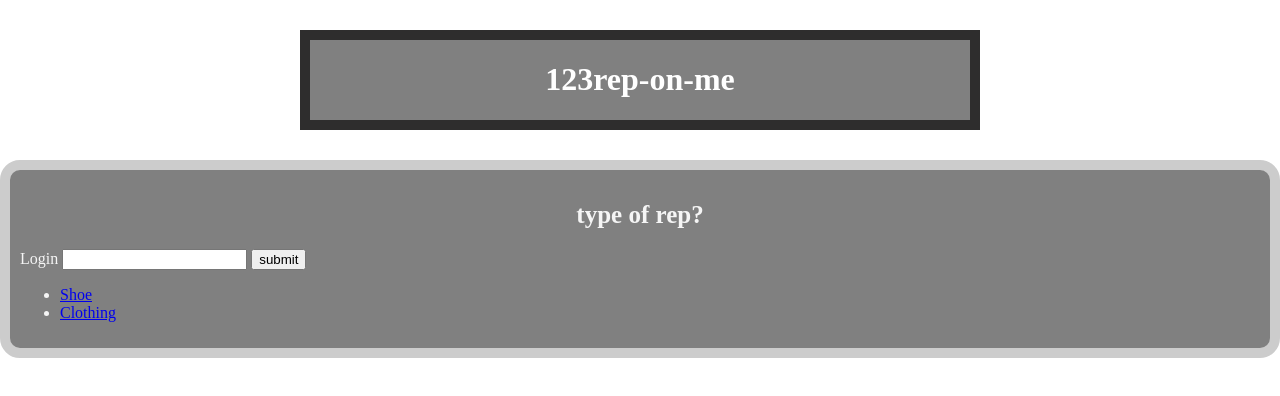
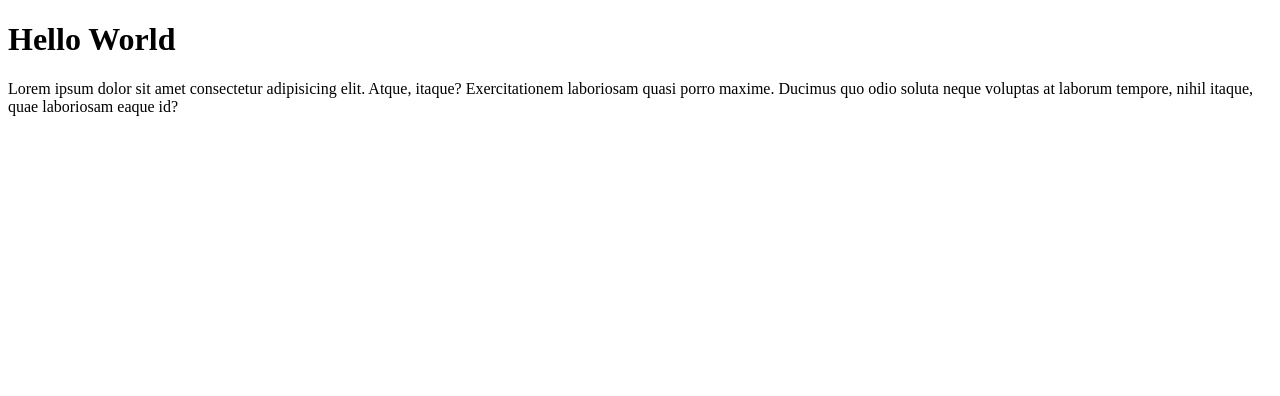
Before and after one commit to AshtonMM2006/CSS-first-project, a plain HTML site: page index.html in a window 1280 px wide. Drawn offline with Linux system fonts and the light colour scheme.

Commit message:
following tutorial

```diff
--- a/index.html
+++ b/index.html
@@ -5,24 +5,18 @@
     <meta http-equiv="X-UA-Compatible" content="IE=edge" />
     <meta name="viewport" content="width=device-width, initial-scale=1.0" />
     <title>CSS Cheat Sheet</title>
-    <link rel="stylesheet" href="style.css" />
   </head>
   <body>
-    <div class="box-1">
-      <h1>123rep-on-me</h1>
-    </div>
-
-    <div class="type-of-rep">
-      <h2>type of rep?</h2>
-      <form>
-        <label>Login</label>
-        <input type="password" />
-        <button>submit</button>
-      </form>
-      <ul>
-        <li><a href="#">Shoe</a></li>
-        <li><a href="#">Clothing</a></li>
-      </ul>
+    <div class="container">
+      <div class="box-1">
+        <h1>Hello World</h1>
+        <p>
+          Lorem ipsum dolor sit amet consectetur adipisicing elit. Atque,
+          itaque? Exercitationem laboriosam quasi porro maxime. Ducimus quo odio
+          soluta neque voluptas at laborum tempore, nihil itaque, quae
+          laboriosam eaque id?
+        </p>
+      </div>
     </div>
   </body>
 </html>
--- a/style.css
+++ b/style.css
@@ -1,35 +1,19 @@
-*
+body {
+  background-color: #f4f4f4;
+  color: #555555;
 
-body{
-    background: color #676668;
-    color:grey;
+  font: normal 20px Arial, Helvetica, sans-serif;
 
-    font-family: 'Times New Roman', Times, serif;
-    font-size: 16;
-    margin: 0%;
-
+  line-height: 1.4em;
+  margin: 0;
 }
 
-
-.box-1{
-    background-color:grey;
-    color: white;
-text-align: center;
-    border: 10px rgb(46, 45, 45) solid;
-
-    margin: 30px 300px;
-
+.container{
+    width: 500px;
+    margin: auto;
 }
 
-.type-of-rep{
-    background-color: grey;
-    color: whitesmoke;
-    border: 10px #ccc solid;
-    padding: 10px;
-    border-radius: 20px;
+.box-1 {
+   background: color #333;
+   color: #fff;;
 }
-
-.type-of-rep h2{
-    text-align: center;
-    font-size: 25px;
-}
```
